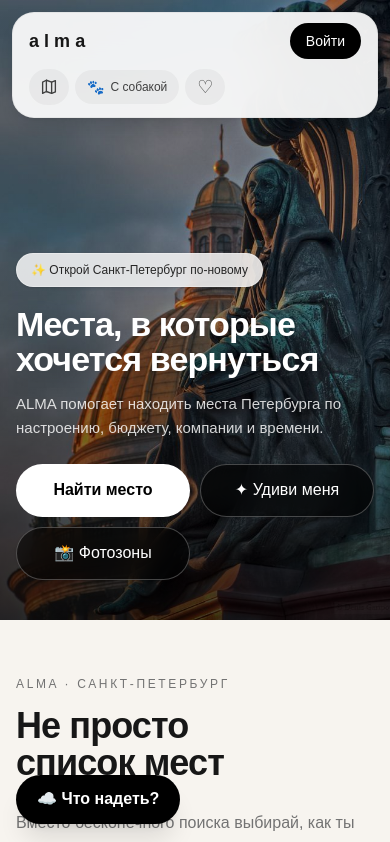
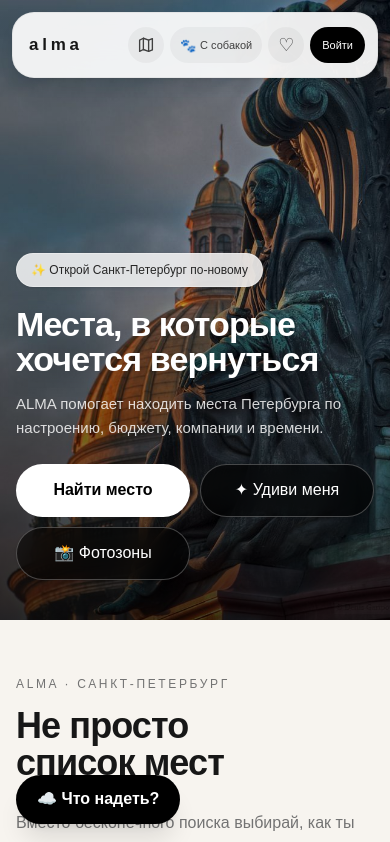
Before and after one commit to olgakastanova48386-dotcom/alma, a Next.js app: page / in a window 390 px wide. Shown: the top 842 px of the page. Built offline with nearby package versions, Linux system fonts and the light colour scheme; no server answers.

Commit message:
make mobile ALMA header a single navigation row

```diff
--- a/components/Header.tsx
+++ b/components/Header.tsx
@@ -42,35 +42,15 @@ export default function Header() {
     return () => { active = false; };
   }, []);
 
-  const accountControl = authLoaded && user ? (
-    <Link href="/profile" className="rounded-full bg-black text-white px-4 sm:px-5 py-2 sm:py-2.5 text-sm sm:text-base hover:opacity-80 transition max-w-[150px] truncate" title={user.name}>
-      {user.name}
-    </Link>
-  ) : (
-    <Link href="/login" className="rounded-full bg-black text-white px-4 sm:px-5 py-2 sm:py-2.5 text-sm sm:text-base hover:opacity-80 transition">
-      Войти
-    </Link>
-  );
-
   const mobileVisibleItems = mobileNavItems.filter((item) => !isCurrentRoute(pathname, item.href));
 
   return (
     <header className="fixed top-0 left-0 w-full z-[9999]">
       <div className="max-w-7xl mx-auto mt-3 sm:mt-4 px-3 sm:px-6">
-        <div className="rounded-[22px] sm:rounded-full bg-white/92 backdrop-blur-xl border border-black/5 shadow-lg px-4 sm:px-8 py-2.5 sm:py-3">
-          <div className="flex items-center justify-between">
-            <Link href="/" className="text-lg sm:text-2xl font-bold tracking-[0.28em]">alma</Link>
-            <nav className="hidden md:flex items-center gap-5 lg:gap-7 text-sm md:text-base text-gray-600">
-              <Link href="/" className="hover:text-black transition">Главная</Link>
-              <Link href="/map" className="hover:text-black transition">Карта</Link>
-              <Link href="/dog-friendly" className="hover:text-black transition">🐾 С собакой</Link>
-              <Link href="/favorites" className="hover:text-black transition">♡ Избранное</Link>
-              <Link href="/about" className="hover:text-black transition">О проекте</Link>
-            </nav>
-            {accountControl}
-          </div>
-
-          <nav className="md:hidden mt-2.5 flex items-center gap-1.5 overflow-x-auto pb-0.5 [-ms-overflow-style:none] [scrollbar-width:none] [&::-webkit-scrollbar]:hidden">
+        <div className="rounded-[22px] sm:rounded-full bg-white/92 backdrop-blur-xl border border-black/5 shadow-lg px-3 sm:px-8 py-2.5 sm:py-3">
+          <div className="md:hidden flex h-11 items-center gap-1.5 overflow-x-auto [-ms-overflow-style:none] [scrollbar-width:none] [&::-webkit-scrollbar]:hidden">
+            <Link href="/" className="shrink-0 pl-1 pr-1 text-[17px] font-bold tracking-[0.22em]">alma</Link>
+            <div className="ml-auto flex shrink-0 items-center gap-1.5">
               {mobileVisibleItems.map((item) => {
                 const iconOnly = item.href === "/map" || item.href === "/favorites";
                 return (
@@ -79,14 +59,36 @@ export default function Header() {
                     href={item.href}
                     aria-label={item.label}
                     title={item.label}
-                  className={`flex shrink-0 items-center justify-center rounded-full bg-black/[.04] py-2 text-[12px] font-medium text-neutral-700 active:bg-black/[.08] ${iconOnly ? "h-9 w-10 px-0" : "gap-1.5 px-3"}`}
+                    className={`flex h-9 shrink-0 items-center justify-center rounded-full bg-black/[.04] text-[11px] font-medium text-neutral-700 active:bg-black/[.08] ${iconOnly ? "w-9 px-0" : "gap-1 px-2.5"}`}
                   >
-                  {item.icon === "map" ? <MapIcon /> : <span className={`${item.href === "/favorites" ? "text-[18px]" : "text-sm"} leading-none`}>{item.icon}</span>}
+                    {item.icon === "map" ? <MapIcon /> : <span className={`${item.href === "/favorites" ? "text-[18px]" : "text-[13px]"} leading-none`}>{item.icon}</span>}
                     {!iconOnly && <span>{item.label}</span>}
                   </Link>
                 );
               })}
+              {authLoaded && user ? (
+                <Link href="/profile" className="max-w-[82px] truncate rounded-full bg-black px-3 py-2.5 text-[11px] font-medium text-white" title={user.name}>{user.name}</Link>
+              ) : (
+                <Link href="/login" className="rounded-full bg-black px-3 py-2.5 text-[11px] font-medium text-white">Войти</Link>
+              )}
+            </div>
+          </div>
+
+          <div className="hidden md:flex items-center justify-between">
+            <Link href="/" className="text-lg sm:text-2xl font-bold tracking-[0.28em]">alma</Link>
+            <nav className="flex items-center gap-5 lg:gap-7 text-sm md:text-base text-gray-600">
+              <Link href="/" className="hover:text-black transition">Главная</Link>
+              <Link href="/map" className="hover:text-black transition">Карта</Link>
+              <Link href="/dog-friendly" className="hover:text-black transition">🐾 С собакой</Link>
+              <Link href="/favorites" className="hover:text-black transition">♡ Избранное</Link>
+              <Link href="/about" className="hover:text-black transition">О проекте</Link>
             </nav>
+            {authLoaded && user ? (
+              <Link href="/profile" className="rounded-full bg-black text-white px-5 py-2.5 text-base hover:opacity-80 transition max-w-[150px] truncate" title={user.name}>{user.name}</Link>
+            ) : (
+              <Link href="/login" className="rounded-full bg-black text-white px-5 py-2.5 text-base hover:opacity-80 transition">Войти</Link>
+            )}
+          </div>
         </div>
       </div>
     </header>
```
Lines whose indentation alone changed are shown as unchanged.
